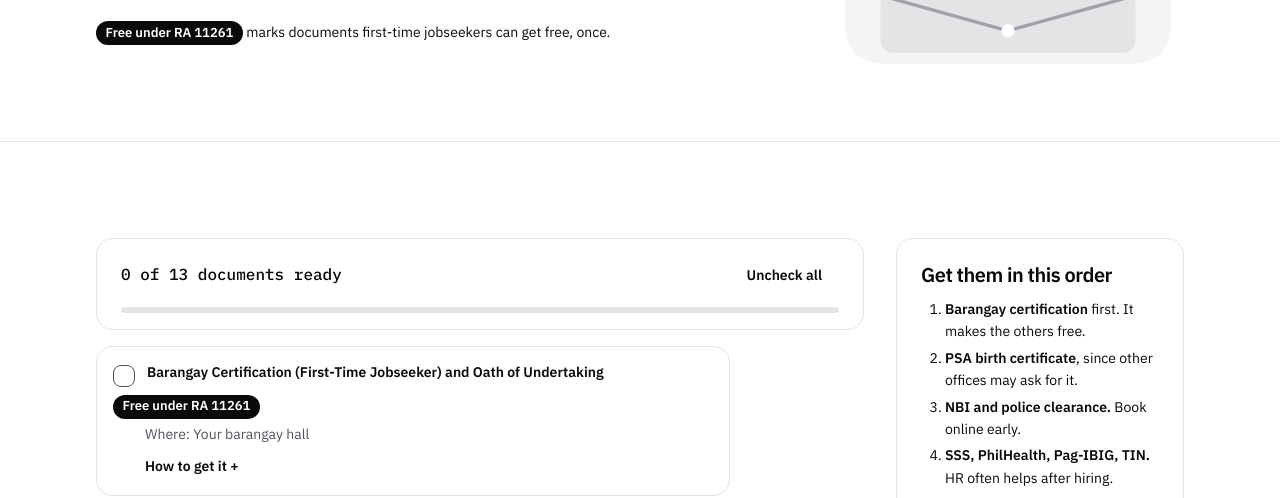
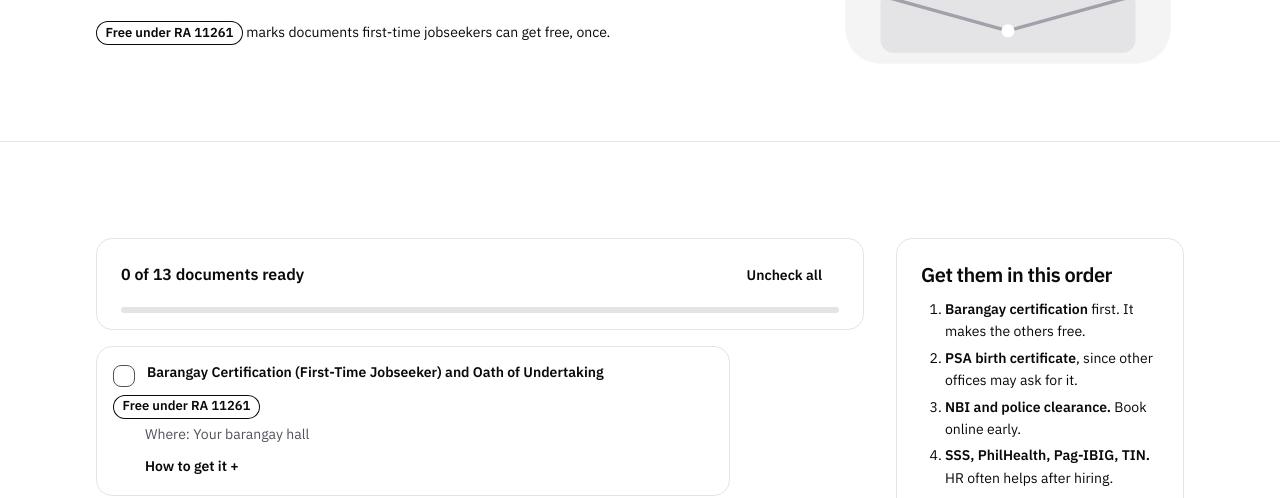
Before and after one commit to PrinceJorick/itc-final-project, a plain HTML site: page site/checklist.html in a window 1280 px wide. Shown: the part 294-792 px from the top of the page. Drawn offline with Linux system fonts and the light colour scheme.

Commit message:
style(checklist): outline the RA 11261 badge, plain progress label

```diff
--- a/site/css/style.css
+++ b/site/css/style.css
@@ -583,8 +583,9 @@ a:hover {
   display: inline-block;
   padding: 0.1rem 0.6rem;
   border-radius: var(--radius-pill);
-  background-color: var(--ink);
-  color: var(--on-ink);
+  background-color: transparent;
+  box-shadow: inset 0 0 0 1px var(--ink); /* an ink outline that doesn't change the size */
+  color: var(--ink);
   font-size: var(--text-xs);
   font-weight: 600;
   white-space: nowrap;
@@ -2337,10 +2338,8 @@ tbody tr:hover {
   font-variant-numeric: tabular-nums;
 }
 
-/* The "3 of 13" figure is set in mono */
 .progress-text strong {
-  font-family: var(--font-mono);
-  font-weight: 500;
+  font-weight: 600;
 }
 
 .progress-track {
```
